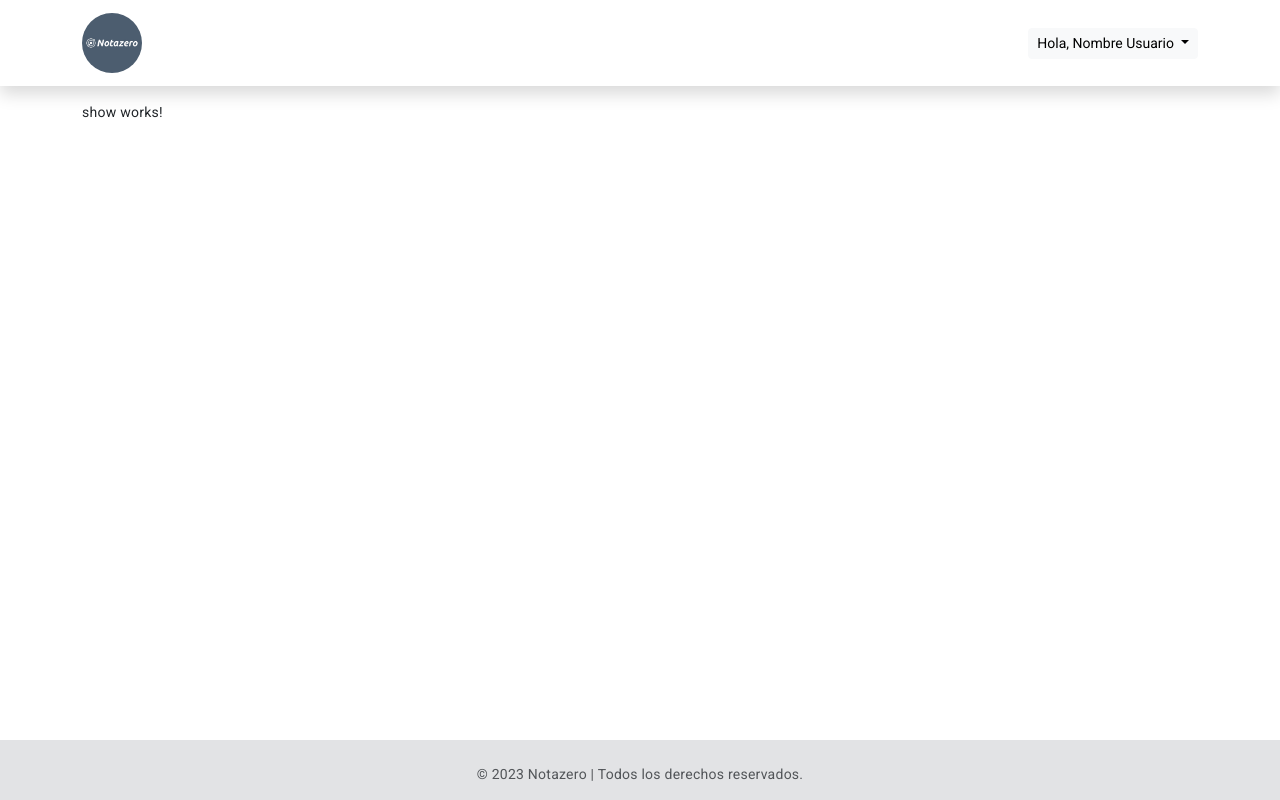
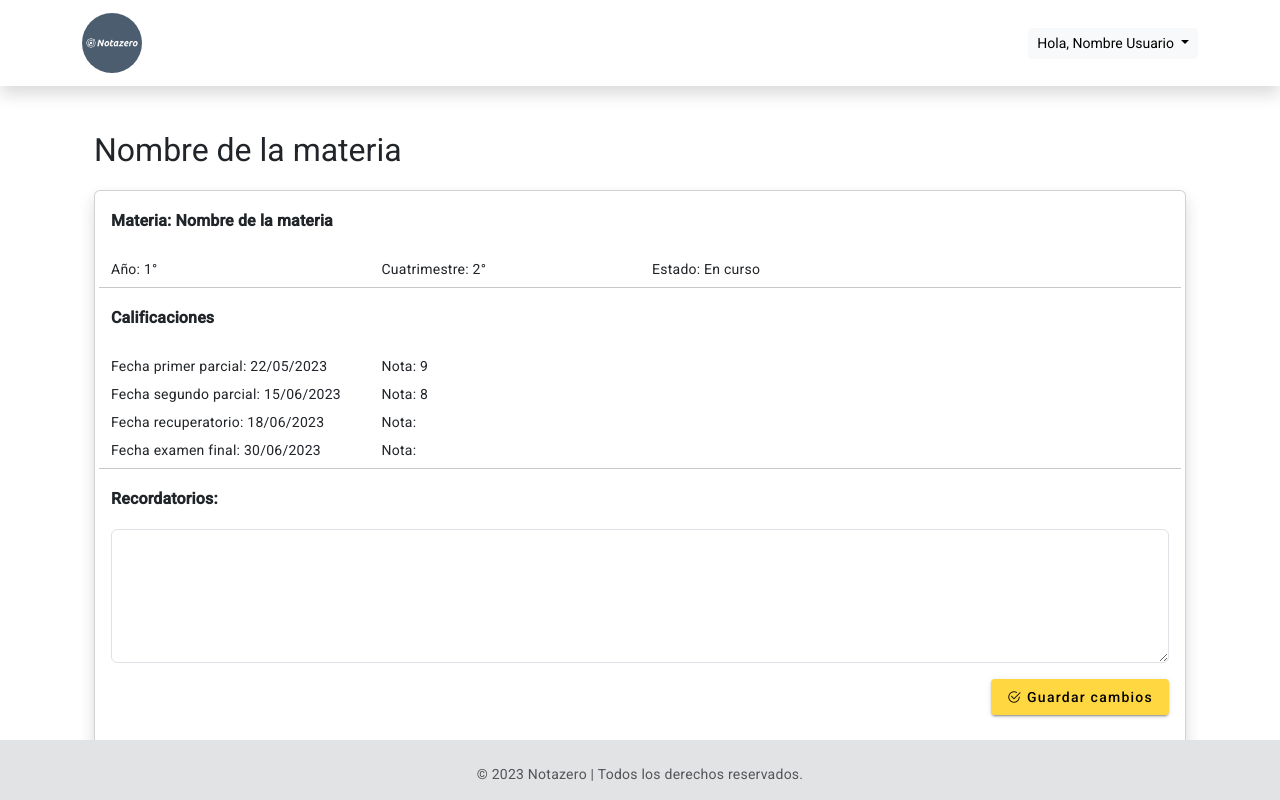
Before and after one commit to Nokuaru/notazero, an Angular app: page /show in a window 1280 px wide. Built offline with nearby package versions, Linux system fonts and the light colour scheme.

Commit message:
Se crea maqueta de la vista update en elcomponente show

```diff
--- a/src/app/models/materias.model.ts
+++ b/src/app/models/materias.model.ts
@@ -0,0 +1 @@
+export interface Materias {}
--- a/src/app/pages/edit/edit.component.html
+++ b/src/app/pages/edit/edit.component.html
@@ -1 +1,69 @@
-<p>edit works!</p>
+<div class="container">
+  <div class="mt-3 mt-sm-5 mb-sm-4">
+    <h1 class="fs-2">{{ "Nombre de la materia" }}</h1>
+  </div>
+
+  <div class="d-flex justify-content-end mt-3 mb-3">
+    <a routerLink="/update" mat-raised-button>
+      <span>
+        <i class="bi bi-pencil-square"></i>
+      </span>
+      Guardar cambios
+    </a>
+  </div>
+
+  <div class="card p-3 mb-5 shadow">
+    <div class="row">
+      <div class="col-12 mb-2">
+        <h3 class="fw-bold">Materia: {{ "Nombre de la materia" }}</h3>
+      </div>
+
+      <div class="col-3 mb-2">Año: {{ "1°" }}</div>
+      <div class="col-3 mb-2">Cuatrimestre: {{ "2°" }}</div>
+      <div class="col-3 mb-2">Estado: {{ "En curso" }}</div>
+
+      <hr />
+
+      <div class="col-12 mb-2">
+        <h3 class="fw-bold">Calificaciones</h3>
+      </div>
+
+      <div class="col-3 mb-2">Fecha primer parcial: {{ "22/05/2023" }}</div>
+      <div class="col-9 mb-2">Nota: {{ "9" }}</div>
+
+      <div class="col-3 mb-2">Fecha segundo parcial: {{ "15/06/2023" }}</div>
+      <div class="col-9 mb-2">Nota: {{ "8" }}</div>
+
+      <div class="col-3 mb-2">Fecha recuperatorio: {{ "18/06/2023" }}</div>
+      <div class="col-9 mb-2">Nota: {{ "" }}</div>
+
+      <div class="col-3 mb-2">Fecha examen final: {{ "30/06/2023" }}</div>
+      <div class="col-9 mb-2">Nota: {{ "" }}</div>
+
+      <hr />
+
+      <div class="col-12">
+        <h3 class="fw-bold">Recordatorios:</h3>
+      </div>
+
+      <div class="col-12 h-100">
+        <form>
+          <textarea
+            class="form-control h-100"
+            name="observaciones"
+            rows="5"
+          ></textarea>
+
+          <div class="d-flex justify-content-end mt-3 mb-3">
+            <button mat-raised-button color="accent">
+              <span>
+                <i class="bi bi-check2-circle"></i>
+              </span>
+              Guardar cambios
+            </button>
+          </div>
+        </form>
+      </div>
+    </div>
+  </div>
+</div>
--- a/src/app/pages/show/show.component.html
+++ b/src/app/pages/show/show.component.html
@@ -1 +1,60 @@
-<p>show works!</p>
+<div class="container">
+  <div class="mt-3 mt-sm-5 mb-sm-4">
+    <h1 class="fs-2">{{ "Nombre de la materia" }}</h1>
+  </div>
+
+  <div class="card p-3 mb-5 shadow">
+    <div class="row">
+      <div class="col-12 mb-2">
+        <h3 class="fw-bold">Materia: {{ "Nombre de la materia" }}</h3>
+      </div>
+
+      <div class="col-3 mb-2">Año: {{ "1°" }}</div>
+      <div class="col-3 mb-2">Cuatrimestre: {{ "2°" }}</div>
+      <div class="col-3 mb-2">Estado: {{ "En curso" }}</div>
+
+      <hr />
+
+      <div class="col-12 mb-2">
+        <h3 class="fw-bold">Calificaciones</h3>
+      </div>
+
+      <div class="col-3 mb-2">Fecha primer parcial: {{ "22/05/2023" }}</div>
+      <div class="col-9 mb-2">Nota: {{ "9" }}</div>
+
+      <div class="col-3 mb-2">Fecha segundo parcial: {{ "15/06/2023" }}</div>
+      <div class="col-9 mb-2">Nota: {{ "8" }}</div>
+
+      <div class="col-3 mb-2">Fecha recuperatorio: {{ "18/06/2023" }}</div>
+      <div class="col-9 mb-2">Nota: {{ "" }}</div>
+
+      <div class="col-3 mb-2">Fecha examen final: {{ "30/06/2023" }}</div>
+      <div class="col-9 mb-2">Nota: {{ "" }}</div>
+
+      <hr />
+
+      <div class="col-12">
+        <h3 class="fw-bold">Recordatorios:</h3>
+      </div>
+
+      <div class="col-12 h-100">
+        <form>
+          <textarea
+            class="form-control h-100"
+            name="observaciones"
+            rows="5"
+          ></textarea>
+
+          <div class="d-flex justify-content-end mt-3 mb-3">
+            <button mat-raised-button color="accent">
+              <span>
+                <i class="bi bi-check2-circle"></i>
+              </span>
+              Guardar cambios
+            </button>
+          </div>
+        </form>
+      </div>
+    </div>
+  </div>
+</div>
--- a/src/app/pages/show/show.component.ts
+++ b/src/app/pages/show/show.component.ts
@@ -3,8 +3,6 @@ import { Component } from '@angular/core';
 @Component({
   selector: 'app-show',
   templateUrl: './show.component.html',
-  styleUrls: ['./show.component.css']
+  styleUrls: ['./show.component.css'],
 })
-export class ShowComponent {
-
-}
+export class ShowComponent {}
```
Also changed, not shown: src/app/services/curd.service.ts (added), src/app/services/curd.services.ts (deleted).
